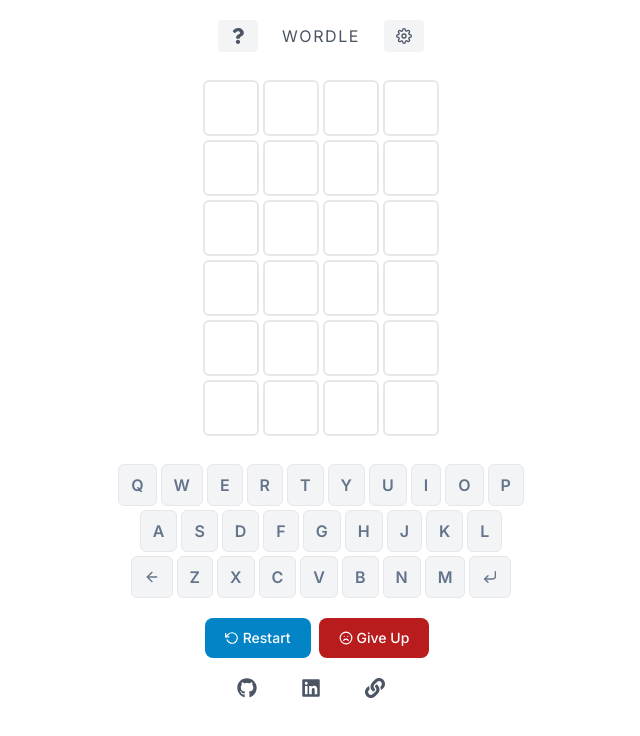
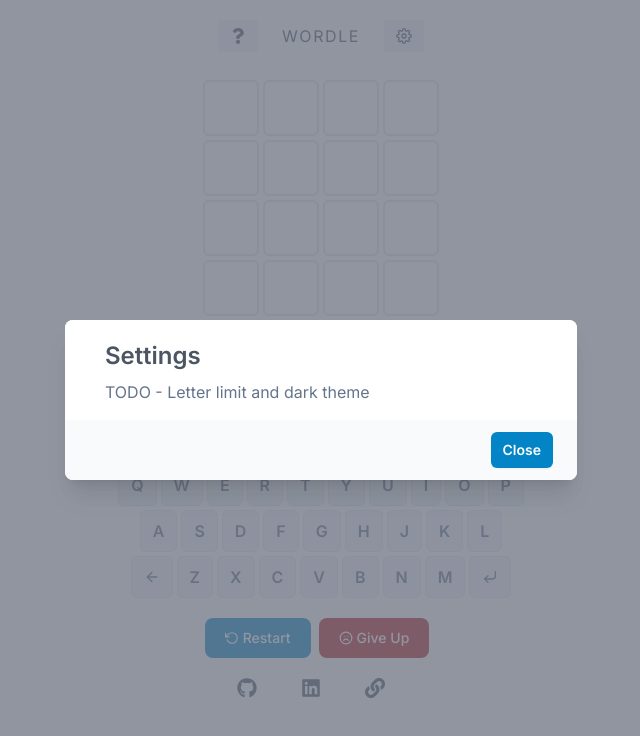
Before and after one commit to HashirHussain/nextjs-wordle, a Next.js app: page / in a window 1280 px wide. Both pictures are taken after a click on the button 723 px from the left and 36 px from the top of the page. Shown: the top 736 px of the page, without its empty margins (319-959 px from the left). Built offline with nearby package versions, Linux system fonts and the light colour scheme.

Commit message:
[TODO] setting modal

```diff
--- a/app/components/Header.tsx
+++ b/app/components/Header.tsx
@@ -2,9 +2,11 @@
 import { FaQuestion } from "react-icons/fa";
 import { FiSettings } from "react-icons/fi";
 import HowTo from "./HowTo";
+import Settings from "./Settings";
 
 export default function Header() {
     const [showHowTo, setShowHowTo] = useState(false);
+    const [showSettings, setShowSettings] = useState(false);
     return (
         <>
             <header className="text-gray-600 body-font">
@@ -21,6 +23,7 @@
                     <button
                         type="button"
                         title="how to play"
+                        onClick={() => setShowSettings(true)}
                         className="inline-flex items-center bg-gray-100 border-0 py-2 px-3 focus:outline-none hover:bg-gray-200 rounded text-base mt-4 md:mt-0"
                     >
                         <FiSettings />
@@ -28,6 +31,7 @@
                 </div>
             </header>
             {showHowTo && <HowTo onClose={() => setShowHowTo(false)} />}
+            {showSettings && <Settings onClose={() => setShowSettings(false)} />}
         </>
     );
 }
--- /dev/null
+++ b/app/components/Settings.tsx
@@ -0,0 +1,49 @@
+import { FaTrophy } from "react-icons/fa";
+
+type Props = {
+    onClose: () => void;
+};
+
+export default function Settings({ onClose }: Props) {
+    return (
+        <div
+            className="relative z-10"
+            aria-labelledby="modal-title"
+            role="dialog"
+            aria-modal="true"
+        >
+            <div className="fixed inset-0 bg-gray-500 bg-opacity-75 transition-opacity"></div>
+
+            <div className="fixed inset-0 z-10 w-screen overflow-y-auto">
+                <div className="flex min-h-full items-end justify-center p-4 text-center sm:items-center sm:p-0">
+                    <div className="relative transform overflow-hidden rounded-lg bg-white text-left shadow-xl transition-all sm:my-8 sm:w-full sm:max-w-lg">
+                        <div className="bg-white px-4 pb-4 pt-5 sm:p-6 sm:pb-4">
+                            <div className="sm:flex sm:items-start">
+                                <div className="mt-3 text-center sm:ml-4 sm:mt-0 sm:text-left">
+                                    <h1
+                                        className="font-semibold leading-6 text-gray-600 text-2xl"
+                                        id="modal-title"
+                                    >
+                                        Settings
+                                    </h1>
+                                    <div className="mt-3">
+                                        <h1>TODO - Letter limit and dark theme</h1>
+                                    </div>
+                                </div>
+                            </div>
+                        </div>
+                        <div className="bg-gray-50 px-4 py-3 sm:flex sm:flex-row-reverse sm:px-6">
+                            <button
+                                type="button"
+                                onClick={onClose}
+                                className="inline-flex w-full justify-center rounded-md bg-sky-600 px-3 py-2 text-sm font-semibold text-white shadow-sm hover:bg-sky-500 sm:ml-3 sm:w-auto"
+                            >
+                                Close
+                            </button>
+                        </div>
+                    </div>
+                </div>
+            </div>
+        </div>
+    );
+}
```
